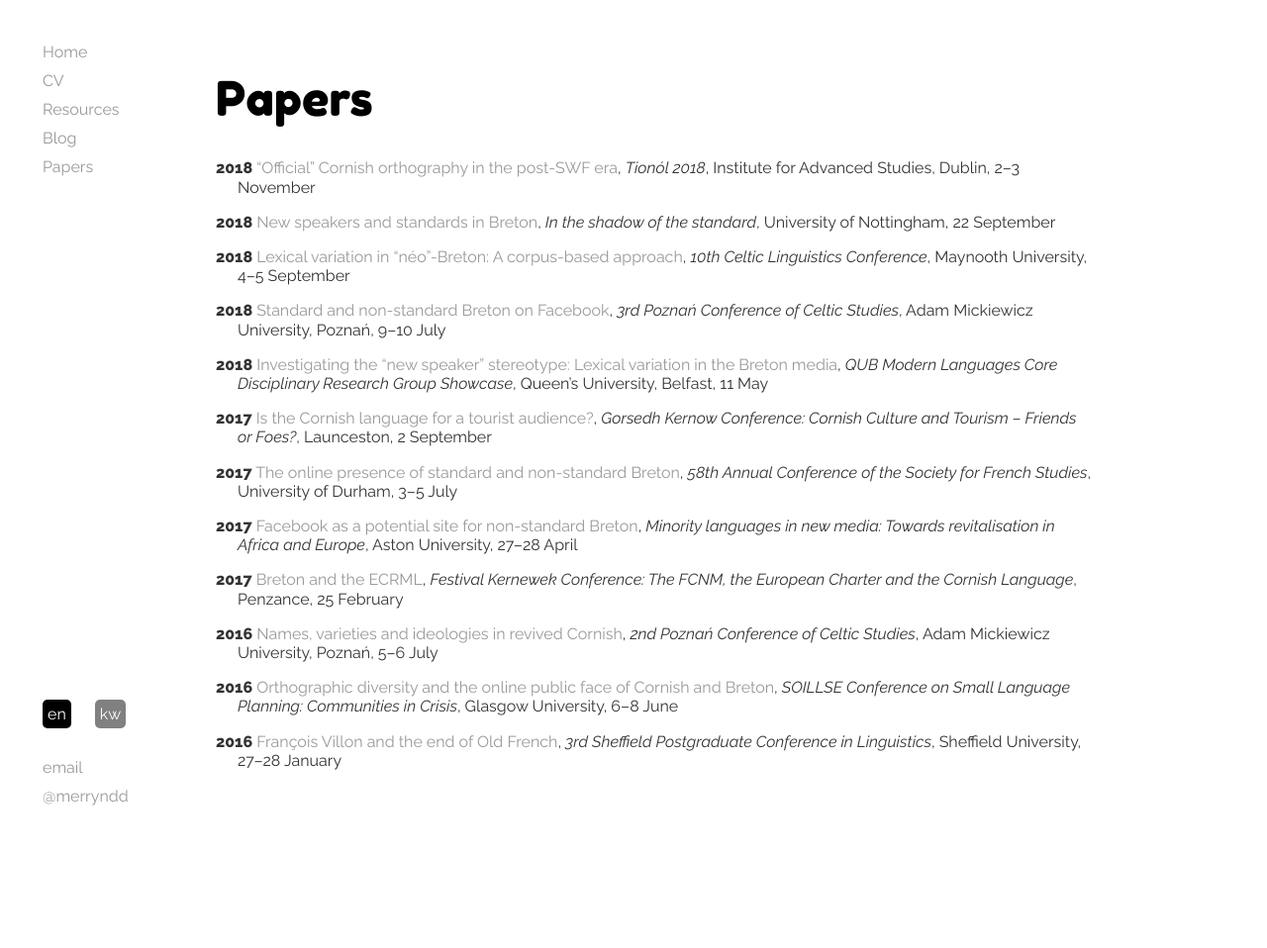
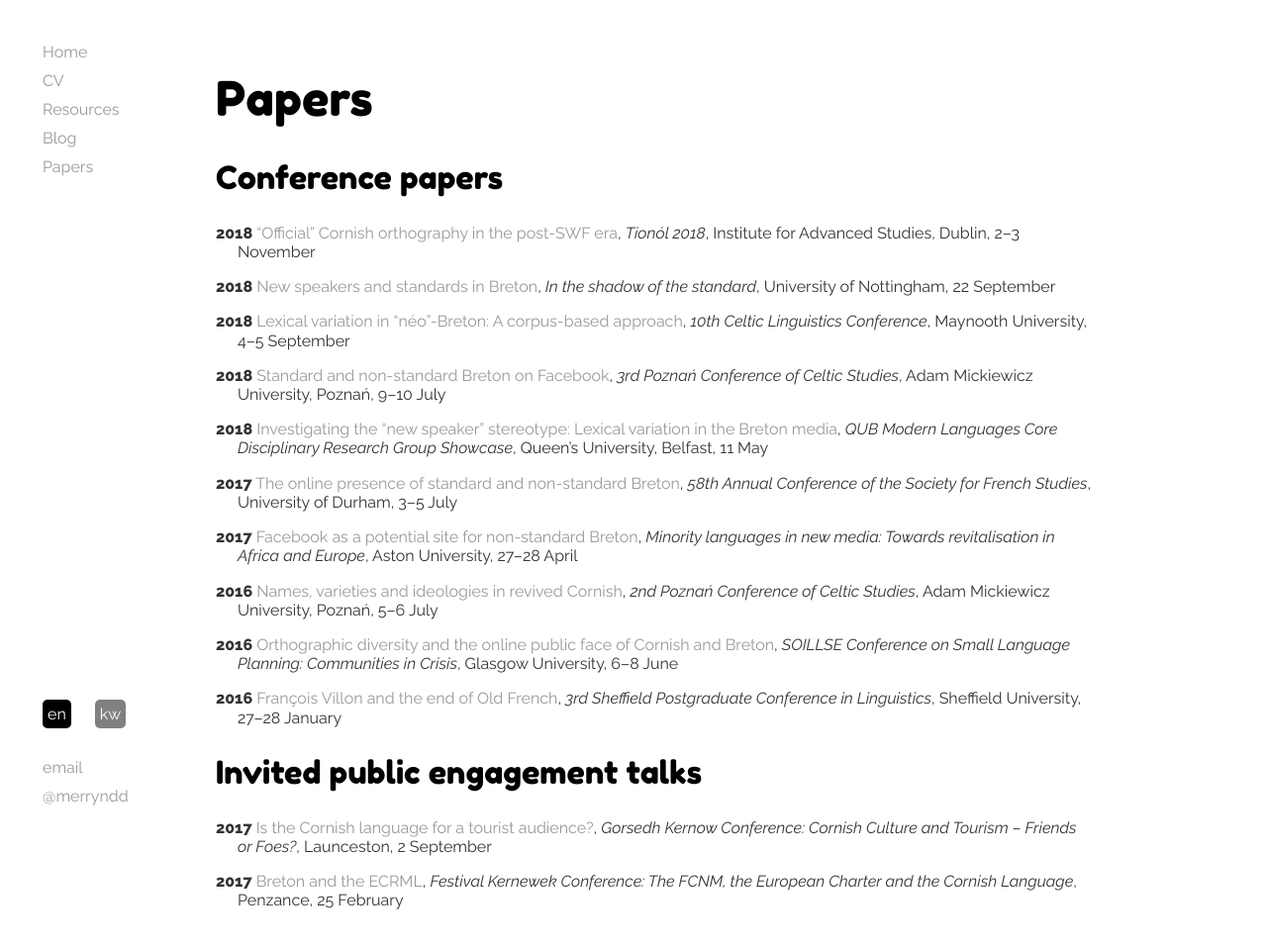
Before and after one commit to merryndd/merryndd.github.io, a Jekyll site: the page built from papersnew/index.html, in a window 1280 px wide and 974 px high. Shown: the top 958 px of the window at 99% size. Built offline with Jekyll 4.4.1, drawn with Linux system fonts in a browser that asks for light colours.

Commit message:
Modify papers list to list public engagement separately

```diff
--- a/_includes/paperlist.html
+++ b/_includes/paperlist.html
@@ -1,6 +1,15 @@
 <div class="en">
     <h1>Papers</h1>
+    <h2>Conference papers</h2>
         {% for post in site.categories.papersnew %}
+            {% if post.url %}
+                <p class="bibentry">
+                    <b>{{ post.date | date: "%Y" }}</b> <a href="{{ post.url }}" title="{% if post.titleeng %}{{ post.titleeng }}{% else %}{{ post.title }}{% endif %}">{% if post.titleeng %}{{ post.titleeng }}{% else %}{{ post.title }}{% endif %}</a>, <i>{% if post.eventeng %}{{ post.eventeng }}{% else %}{{ post.event }}{% endif %}</i>, {% if post.locationeng %}{{ post.locationeng }}{% else %}{{ post.location }}{% endif %}, {% if post.startdate %}{{ post.startdate | date: "%-d" }}–{{ post.enddate | date: "%-d %B" }}{% else %}{{ post.date | date: "%-d %B" }}{% endif %}
+                <p>
+            {% endif %}
+        {% endfor %}
+    <h2>Invited public engagement talks</h2>
+        {% for post in site.categories.invengagement %}
             {% if post.url %}
                 <p class="bibentry">
                     <b>{{ post.date | date: "%Y" }}</b> <a href="{{ post.url }}" title="{% if post.titleeng %}{{ post.titleeng }}{% else %}{{ post.title }}{% endif %}">{% if post.titleeng %}{{ post.titleeng }}{% else %}{{ post.title }}{% endif %}</a>, <i>{% if post.eventeng %}{{ post.eventeng }}{% else %}{{ post.event }}{% endif %}</i>, {% if post.locationeng %}{{ post.locationeng }}{% else %}{{ post.location }}{% endif %}, {% if post.startdate %}{{ post.startdate | date: "%-d" }}–{{ post.enddate | date: "%-d %B" }}{% else %}{{ post.date | date: "%-d %B" }}{% endif %}
@@ -17,4 +27,12 @@
                 </p>
             {% endif %}
         {% endfor %}
+    <h2>Kescomunyanjow gen an werin</h2>
+        {% for post in site.categories.invengagement %}
+            {% if post.url %}
+                <p class="bibentry">
+                    <b>{{ post.date | date: "%Y" }}</b> <a href="{{ post.url }}" title="{% if post.titlecorn %}{{ post.titlecorn }}{% else %}{{ post.title }}{% endif %}">{% if post.titlecorn %}{{ post.titlecorn }}{% else %}{{ post.title }}{% endif %}</a>, <i>{% if post.eventcorn %}{{ post.eventcorn }}{% else %}{{ post.event }}{% endif %}</i>, {% if post.locationcorn %}{{ post.locationcorn }}{% else %}{{ post.location }}{% endif %}, {% if post.startdate %}{{ post.startdate | date: "%-d" }}–{% assign m = post.enddate | date: "%-m" %}{{ post.enddate | date: "%-d" }} {% case m %} {% when '1' %}mis Genver{% when '2' %}mis Whevrel{% when '3' %}mis Meur’{% when '4' %}mis Ebrel{% when '5' %}mis Me{% when '6' %}mis Efen{% when '7' %}mis Gorefen{% when '8' %}mis Est{% when '9' %}mis Gwyngala{% when '10' %}mis Hedra{% when '11' %}mis Du{% when '12' %}mis Kevardhu{% endcase %}{% else %}{% assign m = post.date | date: "%-m" %} {{ post.date | date: "%-d" }} {% case m %} {% when '1' %}mis Genver{% when '2' %}mis Whevrel{% when '3' %}mis Meur’{% when '4' %}mis Ebrel{% when '5' %}mis Me{% when '6' %}mis Efen{% when '7' %}mis Gorefen{% when '8' %}mis Est{% when '9' %}mis Gwyngala{% when '10' %}mis Hedra{% when '11' %}mis Du{% when '12' %}mis Kevardhu{% endcase %}{% endif %}
+                </p>
+            {% endif %}
+        {% endfor %}
 </div>
--- a/_posts/2017-02-25-ecrmlnew.html
+++ b/_posts/2017-02-25-ecrmlnew.html
@@ -2,7 +2,7 @@
 layout: postnew
 title: "Breton and the ECRML"
 date: 2017-02-25
-categories: [papersnew]
+categories: [invengagement]
 slidesnotesurl: /papers/media/ecrml-slides.pdf
 eventurl: http://www.cornishquest.org/festival-programme.html
 eventeng: "Festival Kernewek Conference: The FCNM, the European Charter and the Cornish Language"
--- a/_posts/2017-09-02-tourismnew.html
+++ b/_posts/2017-09-02-tourismnew.html
@@ -2,7 +2,7 @@
 layout: postnew
 title: "Is the Cornish language for a tourist audience?"
 date: 2017-09-02
-categories: [papersnew]
+categories: [invengagement]
 slidesnotesurl: /papers/media/tourism-slides.pdf
 bib: bibliographies/tourism.html
 eventurl: http://www.gorsedhkernow.org.uk/index.html
```
Also changed, not shown: other parts of _includes/paperlist.html (+1 -0 lines).
